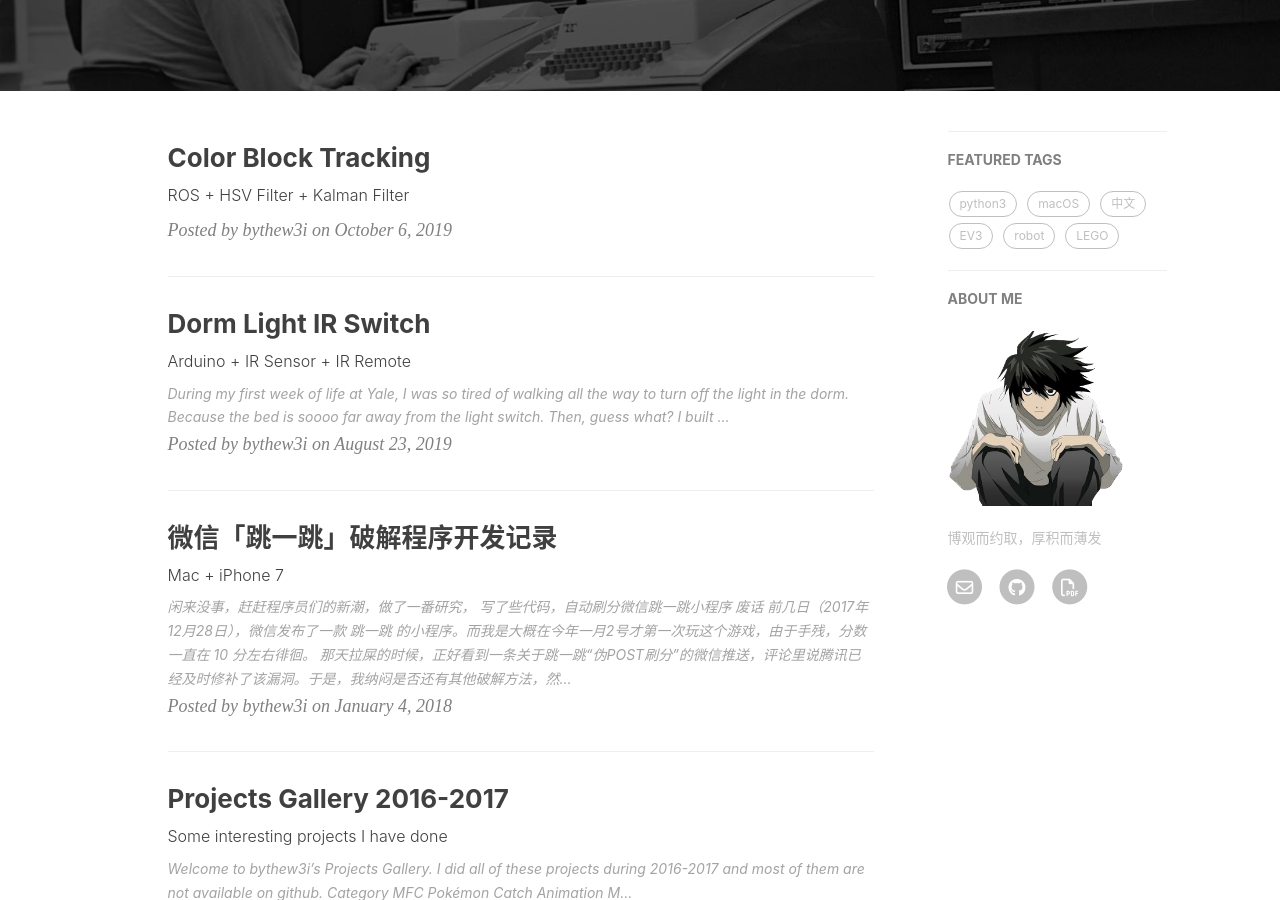
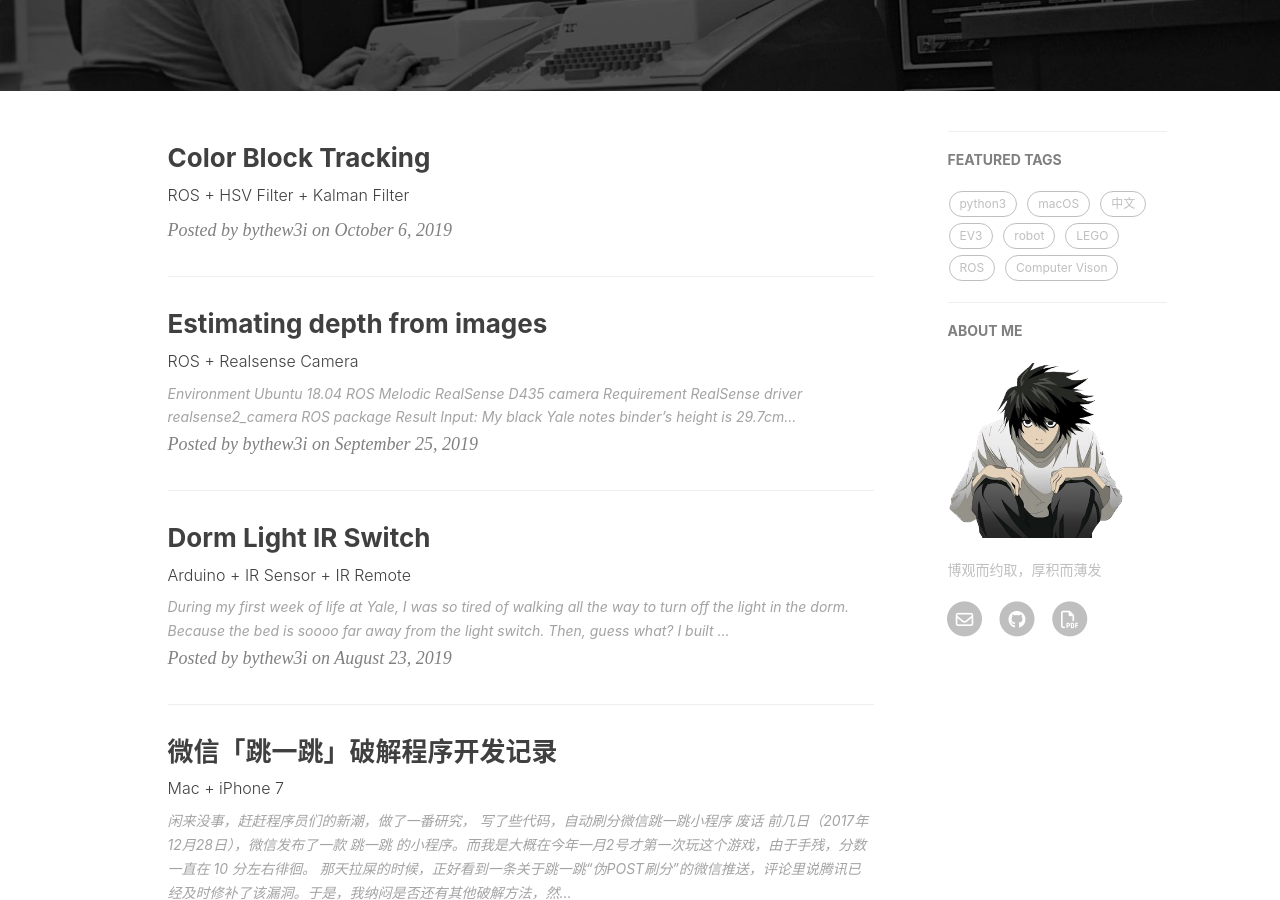
Before and after one commit to by-the-w3i/by-the-w3i.github.io, a Jekyll site: the page built from index.html, in a window 1280 px wide and 900 px high, scrolled down 327 px. Built offline with Jekyll 4.4.1, drawn with Linux system fonts in a browser that asks for light colours; nearby versions of some CDN libraries; the list of posts is cut into pages by our own code; comment, search, counter and statistics services are not loaded.

Commit message:
Finished Depth Estimation post

````diff
--- /dev/null
+++ b/_posts/2019-09-25-DepthEstimation.md
@@ -0,0 +1,40 @@
+---
+layout:     post
+title:      "Estimating depth from images"
+subtitle:   "ROS + Realsense Camera"
+author:     "bythew3i"
+header-img: "img/post/"
+tags:
+    - ROS
+    - robot
+    - Realsense Camera
+    - Computer Vison
+---
+
+### Environment
+- Ubuntu 18.04
+- [ROS Melodic](http://wiki.ros.org/melodic/Installation/Ubuntu.)
+- RealSense D435 camera
+
+### Requirement
+- [RealSense driver](https://github.com/IntelRealSense/librealsense/blob/master/doc/distribution_linux.md)
+- [realsense2_camera ROS package](https://github.com/IntelRealSense/realsense-ros)
+
+
+### Result
+
+##### Input:
+> My black Yale notes binder’s height is 29.7cm.
+
+<img src="/img/post/20190925/V-4-1.png">
+<img src="/img/post/20190925/V-4-2.png">
+<img src="/img/post/20190925/V-4-3.png">
+
+##### Output:
+<img src="/img/post/20190925/V-4-4.png">
+```
+Top-left: (321, 161)
+Bottom-right: (411, 275)
+Estimated depth: 1.6076545619m
+Estimated depth from depth image: 1.53564919162m Difference between estimates: -0.0720053702764
+```
````
Also changed, not shown: _posts/2019-08-23-LightSwitch.md (+2 -2 lines), img/post/20190925/V-4-1.png (added), img/post/20190925/V-4-2.png (added), img/post/20190925/V-4-3.png (added), img/post/20190925/V-4-4.png (added).
